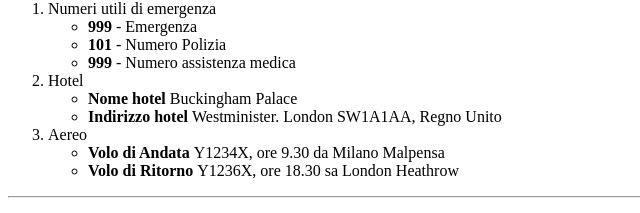
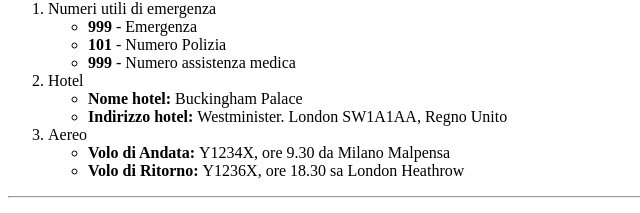
Before and after one commit to Giadaspt/html-london-trip, a plain HTML site: page index.html in a window 1280 px wide. Shown: the part 1096-1309 px from the top of the page, 0-640 px from the left. Drawn offline with Linux system fonts and the light colour scheme.

Commit message:
html-london-trip

```diff
--- a/index.html
+++ b/index.html
@@ -100,15 +100,15 @@
 
         <li> Hotel </li>
           <ul>
-            <li> <strong> Nome hotel </strong> Buckingham Palace </li>
-            <li> <strong> Indirizzo hotel </strong> Westminister. London SW1A1AA, Regno Unito </li>
+            <li> <strong> Nome hotel: </strong> Buckingham Palace </li>
+            <li> <strong> Indirizzo hotel: </strong> Westminister. London SW1A1AA, Regno Unito </li>
           </ul>
         </li>
 
         <li> Aereo </li>
           <ul>
-            <li> <strong> Volo di Andata </strong> Y1234X, ore 9.30 da Milano Malpensa </li>
-            <li> <strong> Volo di Ritorno </strong> Y1236X, ore 18.30 sa London Heathrow </li>
+            <li> <strong> Volo di Andata: </strong> Y1234X, ore 9.30 da Milano Malpensa </li>
+            <li> <strong> Volo di Ritorno: </strong> Y1236X, ore 18.30 sa London Heathrow </li>
           </ul>
         </li>
 
```
